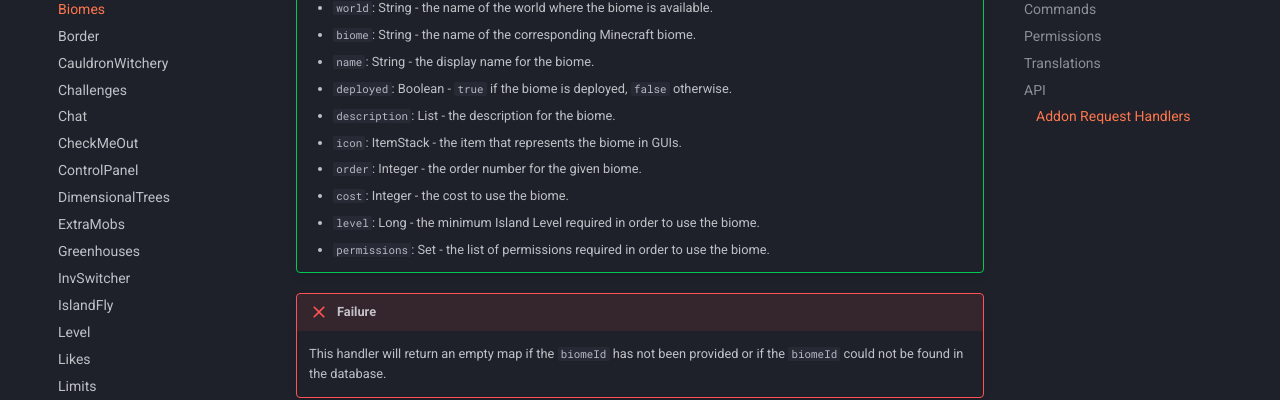
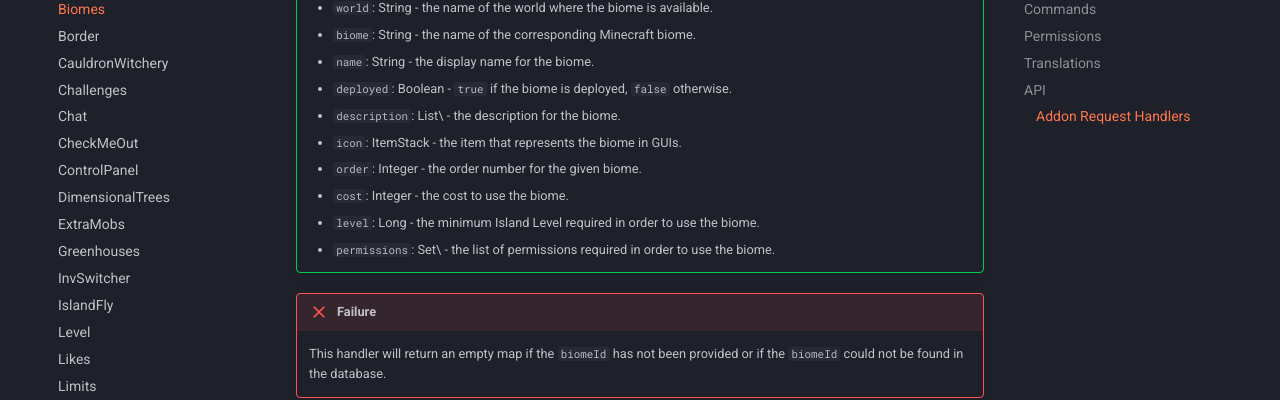
Before and after one commit to BentoBoxWorld/docs, an MkDocs documentation site: the page built from docs/addons/Biomes/index.md, in a window 1280 px wide and 900 px high, scrolled down 4022 px. Shown: the part 207-607 px from the top of the window. Built offline with MkDocs 1.6.1 and Material for MkDocs 9.7.7, drawn with Linux system fonts in a browser that asks for light colours.

Commit message:
Try escaping brackets

```diff
--- a/docs/addons/Biomes/index.md
+++ b/docs/addons/Biomes/index.md
@@ -133,12 +133,12 @@
         - `biome`: String - the name of the corresponding Minecraft biome.
         - `name`: String - the display name for the biome.
         - `deployed`: Boolean - `true` if the biome is deployed, `false` otherwise.
-        - `description`: List<String> - the description for the biome.
+        - `description`: List\<String> - the description for the biome.
         - `icon`: ItemStack - the item that represents the biome in GUIs.
         - `order`: Integer - the order number for the given biome.
         - `cost`: Integer - the cost to use the biome.
         - `level`: Long - the minimum Island Level required in order to use the biome.
-        - `permissions`: Set<String> - the list of permissions required in order to use the biome.
+        - `permissions`: Set\<String> - the list of permissions required in order to use the biome.
 
     !!! failure
         This handler will return an empty map if the `biomeId` has not been provided or if the `biomeId` could not be found in the database.
```
